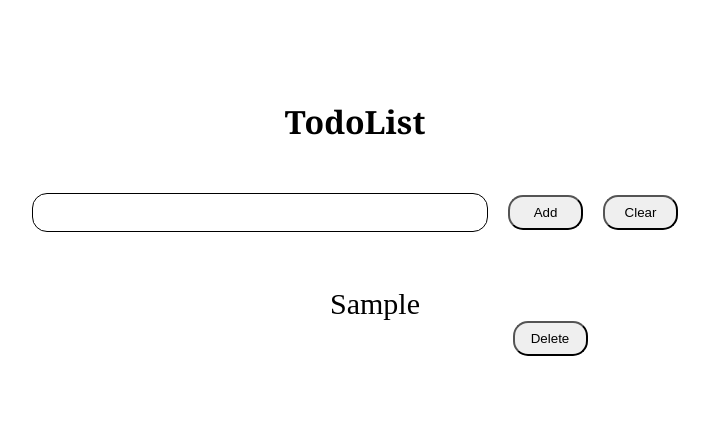
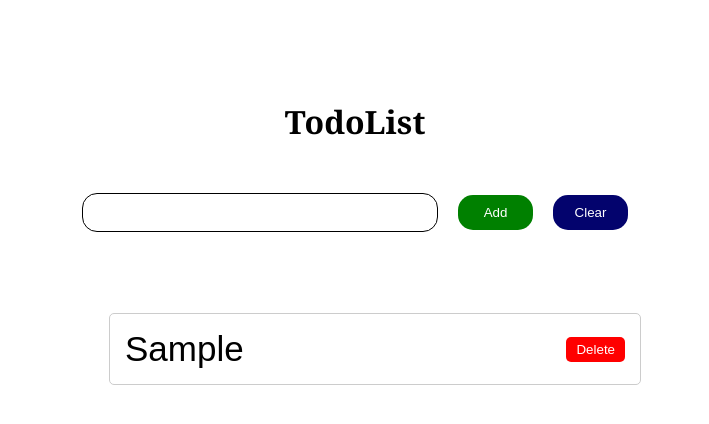
Before and after one commit to mertcetiin/React-TodoList, a React (Vite) app: page / in a window 1280 px wide. Both pictures are taken after typing "Sample" into the empty fields and a click on the button "Add". Shown: the top 424 px of the page, without its empty margins (285-994 px from the left). Built offline with nearby package versions, Linux system fonts and the light colour scheme.

Commit message:
most of the css is done

```diff
--- a/src/App.css
+++ b/src/App.css
@@ -1,7 +1,7 @@
 .App {
     text-align: center;
     justify-content: center;
-    height: 100vh;
+    height: 88vh;
     align-items: center;
 }
 
@@ -15,7 +15,7 @@
 }
 
 .header input {
-    width: 450px;
+    width: 350px;
     height: 35px;
     border-radius: 15px;
     border: 1px solid black;
@@ -27,6 +27,9 @@
     height: 35px;
     border-radius: 15px;
     cursor: pointer;
+    border: none;
+    background-color: green;
+    color: #fff;
 }
 
 .clear-btn {
@@ -35,22 +38,37 @@
     height: 35px;
     border-radius: 15px;
     cursor: pointer;
+    border: none;
+    background-color: rgb(3, 3, 109);
+    color: #fff;
 }
 
 .list-items {
+    display: flex;
+    flex-direction: column;
+    align-items: center;
+    justify-content: center;
     margin-top: 55px;
+    font-family: Arial, sans-serif;
 }
 
-li {
-    margin-top: 20px;
-    font-size: 30px;
-    list-style: none;
+.list-item {
+    display: flex;
+    align-items: center;
+    justify-content: space-between;
+    width: 500px;
+    margin: 10px 0;
+    padding: 15px;
+    border: 1px solid #ccc;
+    border-radius: 5px;
+    font-size: 35px;
 }
 
 .delete-btn {
-    width: 75px;
-    height: 35px;
-    border-radius: 15px;
+    background-color: red;
+    color: white;
+    border: none;
+    padding: 5px 10px;
+    border-radius: 5px;
     cursor: pointer;
-    margin-left: 350px;
 }
--- a/src/components/List.jsx
+++ b/src/components/List.jsx
@@ -6,10 +6,10 @@ function List({ onTodo, handleDelete }) {
         <div className='list-items'>
             <ul>
                 {onTodo.map((item, id) => (
-                    <div key={id}>
-                        <li>{item}</li>
+                    <li className='list-item' key={id}>
+                        {item}
                         <button className='delete-btn' onClick={() => handleDelete(id)}>Delete</button>
-                    </div>
+                    </li>
                 ))}
             </ul>
         </div>
```
